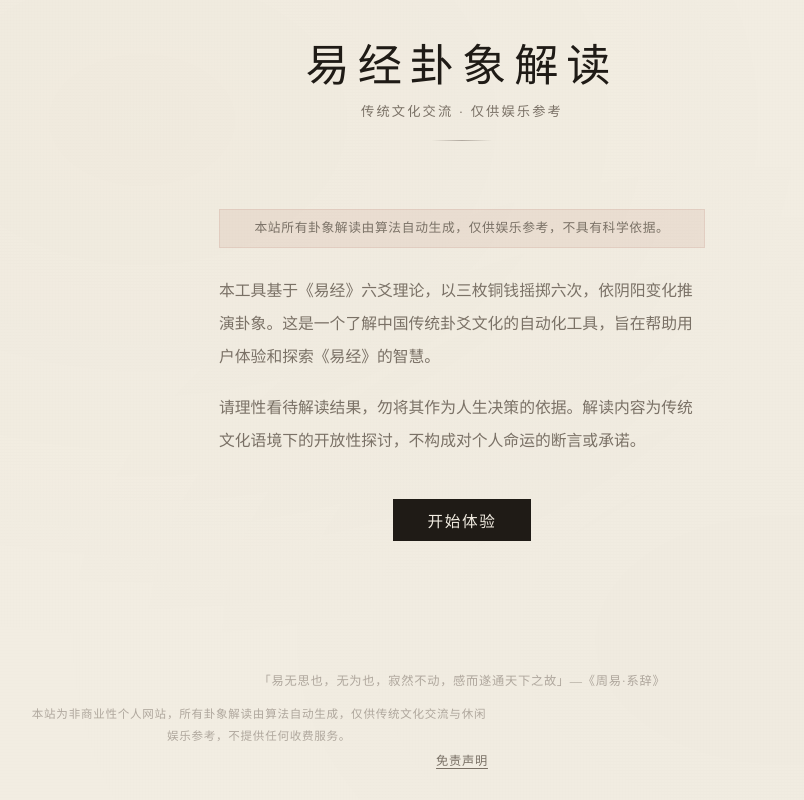
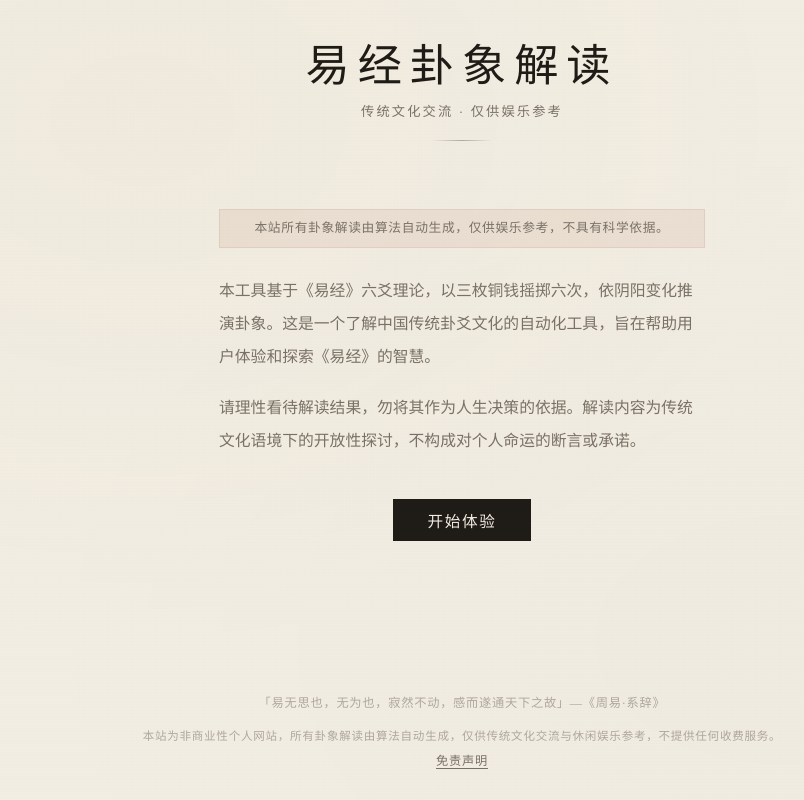
Before and after one commit to ChenyuHeee/tao, a React (Vite) app: page / in a window 1280 px wide. Shown: the whole page, without its empty margins (178-982 px from the left). Built offline with nearby package versions, Linux system fonts and the light colour scheme; a web font is replaced by a local one.

Commit message:
Fix footer disclaimer centering — remove max-width constraint

```diff
--- a/src/components/layout/AppFooter.module.css
+++ b/src/components/layout/AppFooter.module.css
@@ -12,9 +12,6 @@
 }
 
 .disclaimer {
-  max-width: 460px;
-  margin: 0 auto;
-  text-align: center;
   font-size: 0.68rem;
   color: var(--ink-faint);
   line-height: 1.9;
```
